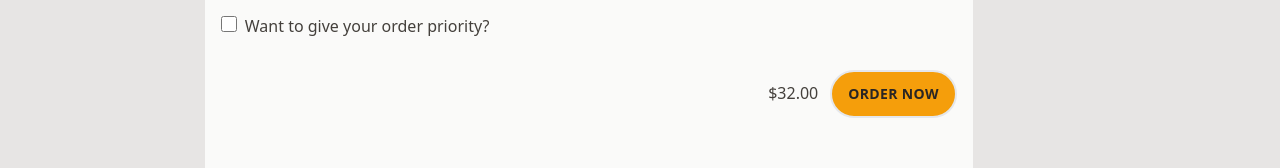
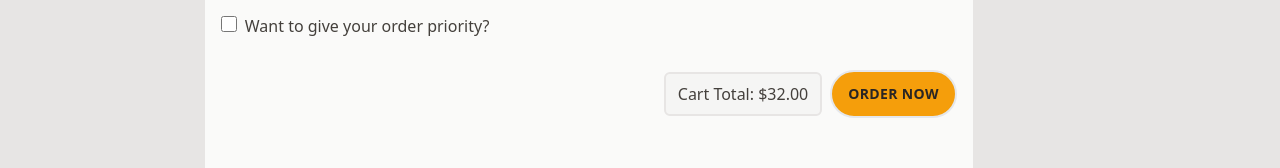
Before and after one commit to p-kordana/project-one, a React (Vite) app: page /order/new in a window 1280 px wide. Shown: the part 274-442 px from the top of the page. Built offline with nearby package versions, Linux system fonts and the light colour scheme.

Commit message:
style cart total display

```diff
--- a/src/features/order/CreateOrder.jsx
+++ b/src/features/order/CreateOrder.jsx
@@ -79,9 +79,11 @@ function CreateOrder() {
           </label>
         </div>
 
-        <div className="text-right">
+        <div className="flex items-center justify-end gap-2">
           <input type="hidden" name="cart" value={JSON.stringify(cart)} />
-          <span className="px-3">{formatCurrency(totalCartPrice)}</span>
+          <div className="rounded-md border-2 border-stone-200 bg-stone-100 px-2 py-2 text-sm font-medium md:px-3 md:text-base">
+            Cart Total: {formatCurrency(totalCartPrice)}
+          </div>
           <Button disabled={isSubmitting}>
             {isSubmitting ? "Placing..." : `Order now `}
           </Button>
```
